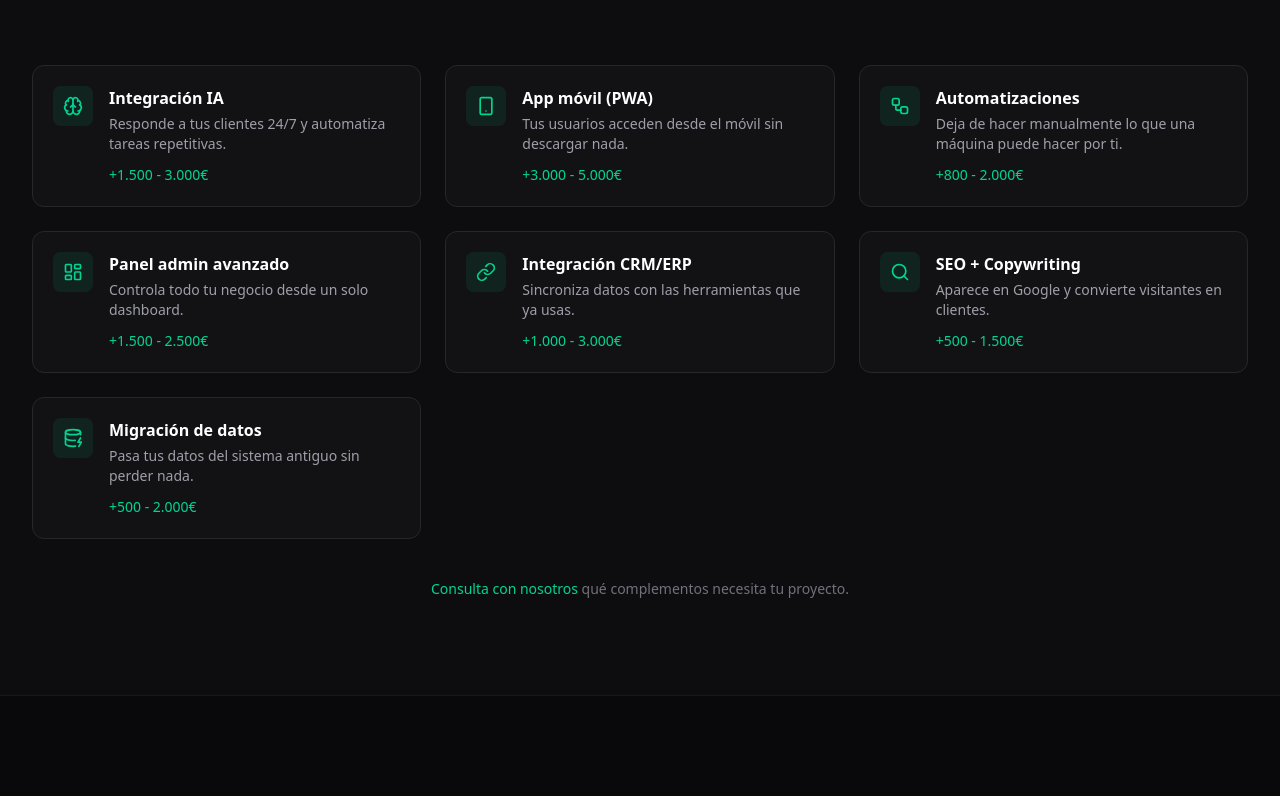
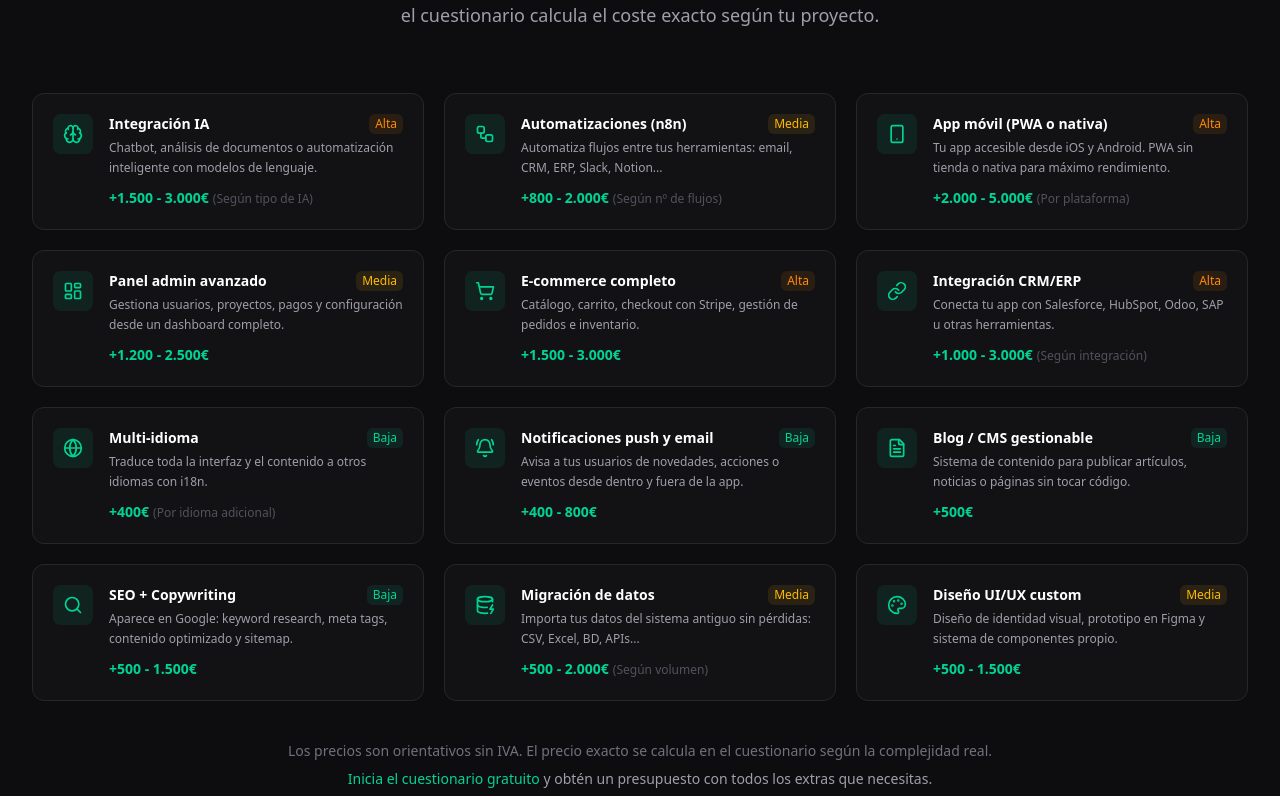
Before and after one commit to ignasi9494/servicios-productos-online-ignasi, a React (Vite) app: page / in a window 1280 px wide. Shown: the part 3941-4737 px from the top of the page. Built offline with nearby package versions, Linux system fonts and the light colour scheme; no server answers.

Commit message:
Agent: enhance extras/add-ons section with categories, complexity indicators, and detailed pricing (#501)
Co-Authored-By: Claude Sonnet 4.6 <noreply@anthropic.com>

```diff
--- a/src/components/AddOns.tsx
+++ b/src/components/AddOns.tsx
@@ -1,93 +1,187 @@
 import { motion } from 'motion/react';
-import { Brain, Smartphone, Workflow, LayoutDashboard, Link as LinkIcon, Search, DatabaseZap } from 'lucide-react';
+import {
+  Brain, Smartphone, Workflow, LayoutDashboard, Link as LinkIcon,
+  Search, DatabaseZap, Globe, ShoppingCart, BellRing, FileText, Palette,
+} from 'lucide-react';
 import { Link } from 'react-router-dom';
 
-const addons = [
+interface Addon {
+  name: string;
+  description: string;
+  price: string;
+  priceNote?: string;
+  icon: React.ElementType;
+  category: string;
+  complexity: 'Baja' | 'Media' | 'Alta';
+}
+
+const addons: Addon[] = [
   {
     name: 'Integración IA',
-    description: 'Responde a tus clientes 24/7 y automatiza tareas repetitivas.',
+    description: 'Chatbot, análisis de documentos o automatización inteligente con modelos de lenguaje.',
     price: '+1.500 - 3.000€',
+    priceNote: 'Según tipo de IA',
     icon: Brain,
+    category: 'IA y Automatización',
+    complexity: 'Alta',
   },
   {
-    name: 'App móvil (PWA)',
-    description: 'Tus usuarios acceden desde el móvil sin descargar nada.',
-    price: '+3.000 - 5.000€',
-    icon: Smartphone,
+    name: 'Automatizaciones (n8n)',
+    description: 'Automatiza flujos entre tus herramientas: email, CRM, ERP, Slack, Notion...',
+    price: '+800 - 2.000€',
+    priceNote: 'Según nº de flujos',
+    icon: Workflow,
+    category: 'IA y Automatización',
+    complexity: 'Media',
   },
   {
-    name: 'Automatizaciones',
-    description: 'Deja de hacer manualmente lo que una máquina puede hacer por ti.',
-    price: '+800 - 2.000€',
-    icon: Workflow,
+    name: 'App móvil (PWA o nativa)',
+    description: 'Tu app accesible desde iOS y Android. PWA sin tienda o nativa para máximo rendimiento.',
+    price: '+2.000 - 5.000€',
+    priceNote: 'Por plataforma',
+    icon: Smartphone,
+    category: 'Móvil',
+    complexity: 'Alta',
   },
   {
     name: 'Panel admin avanzado',
-    description: 'Controla todo tu negocio desde un solo dashboard.',
-    price: '+1.500 - 2.500€',
+    description: 'Gestiona usuarios, proyectos, pagos y configuración desde un dashboard completo.',
+    price: '+1.200 - 2.500€',
     icon: LayoutDashboard,
+    category: 'Gestión',
+    complexity: 'Media',
+  },
+  {
+    name: 'E-commerce completo',
+    description: 'Catálogo, carrito, checkout con Stripe, gestión de pedidos e inventario.',
+    price: '+1.500 - 3.000€',
+    icon: ShoppingCart,
+    category: 'Gestión',
+    complexity: 'Alta',
   },
   {
     name: 'Integración CRM/ERP',
-    description: 'Sincroniza datos con las herramientas que ya usas.',
+    description: 'Conecta tu app con Salesforce, HubSpot, Odoo, SAP u otras herramientas.',
     price: '+1.000 - 3.000€',
+    priceNote: 'Según integración',
     icon: LinkIcon,
+    category: 'Integraciones',
+    complexity: 'Alta',
+  },
+  {
+    name: 'Multi-idioma',
+    description: 'Traduce toda la interfaz y el contenido a otros idiomas con i18n.',
+    price: '+400€',
+    priceNote: 'Por idioma adicional',
+    icon: Globe,
+    category: 'Internacionalización',
+    complexity: 'Baja',
+  },
+  {
+    name: 'Notificaciones push y email',
+    description: 'Avisa a tus usuarios de novedades, acciones o eventos desde dentro y fuera de la app.',
+    price: '+400 - 800€',
+    icon: BellRing,
+    category: 'Comunicación',
+    complexity: 'Baja',
+  },
+  {
+    name: 'Blog / CMS gestionable',
+    description: 'Sistema de contenido para publicar artículos, noticias o páginas sin tocar código.',
+    price: '+500€',
+    icon: FileText,
+    category: 'Contenido',
+    complexity: 'Baja',
   },
   {
     name: 'SEO + Copywriting',
-    description: 'Aparece en Google y convierte visitantes en clientes.',
+    description: 'Aparece en Google: keyword research, meta tags, contenido optimizado y sitemap.',
     price: '+500 - 1.500€',
     icon: Search,
+    category: 'Marketing',
+    complexity: 'Baja',
   },
   {
     name: 'Migración de datos',
-    description: 'Pasa tus datos del sistema antiguo sin perder nada.',
+    description: 'Importa tus datos del sistema antiguo sin pérdidas: CSV, Excel, BD, APIs...',
     price: '+500 - 2.000€',
+    priceNote: 'Según volumen',
     icon: DatabaseZap,
+    category: 'Infraestructura',
+    complexity: 'Media',
+  },
+  {
+    name: 'Diseño UI/UX custom',
+    description: 'Diseño de identidad visual, prototipo en Figma y sistema de componentes propio.',
+    price: '+500 - 1.500€',
+    icon: Palette,
+    category: 'Diseño',
+    complexity: 'Media',
   },
 ];
+
+const COMPLEXITY_COLOR: Record<string, string> = {
+  Baja: 'text-emerald-400 bg-emerald-400/10',
+  Media: 'text-amber-400 bg-amber-400/10',
+  Alta: 'text-orange-400 bg-orange-400/10',
+};
 
 export function AddOns() {
   return (
     <section className="py-24 bg-zinc-900/30 border-y border-zinc-900">
       <div className="max-w-7xl mx-auto px-6 lg:px-8">
         <div className="text-center max-w-3xl mx-auto mb-16">
-          <h2 className="text-3xl md:text-4xl font-bold mb-4">Potencia tu proyecto con extras</h2>
+          <h2 className="text-3xl md:text-4xl font-bold mb-4">Extras y add-ons</h2>
           <p className="text-zinc-400 text-lg">
-            Añade funcionalidades extra a cualquier plan.
+            Añade funcionalidades extra a cualquier plan. Cada extra tiene un precio fijo orientativo — el cuestionario calcula el coste exacto según tu proyecto.
           </p>
         </div>
 
-        <div className="grid sm:grid-cols-2 lg:grid-cols-3 gap-6">
+        <div className="grid sm:grid-cols-2 lg:grid-cols-3 gap-5">
           {addons.map((addon, index) => (
             <motion.div
               key={addon.name}
               initial={{ opacity: 0, y: 20 }}
               whileInView={{ opacity: 1, y: 0 }}
               viewport={{ once: true }}
-              transition={{ duration: 0.4, delay: index * 0.05 }}
-              className="p-5 rounded-xl bg-zinc-900/50 border border-zinc-800 hover:border-zinc-700 transition-colors"
+              transition={{ duration: 0.4, delay: (index % 6) * 0.05 }}
+              className="p-5 rounded-xl bg-zinc-900/50 border border-zinc-800 hover:border-zinc-700 transition-colors group"
             >
               <div className="flex items-start gap-4">
-                <div className="w-10 h-10 rounded-lg bg-emerald-500/10 flex items-center justify-center shrink-0">
+                <div className="w-10 h-10 rounded-lg bg-emerald-500/10 flex items-center justify-center shrink-0 group-hover:bg-emerald-500/20 transition-colors">
                   <addon.icon className="w-5 h-5 text-emerald-400" />
                 </div>
-                <div className="flex-1">
-                  <h3 className="text-white font-semibold mb-1">{addon.name}</h3>
-                  <p className="text-zinc-400 text-sm mb-2">{addon.description}</p>
-                  <span className="text-emerald-400 text-sm font-medium">{addon.price}</span>
+                <div className="flex-1 min-w-0">
+                  <div className="flex items-start justify-between gap-2 mb-1">
+                    <h3 className="text-white font-semibold text-sm">{addon.name}</h3>
+                    <span className={`text-xs px-1.5 py-0.5 rounded-md font-medium shrink-0 ${COMPLEXITY_COLOR[addon.complexity]}`}>
+                      {addon.complexity}
+                    </span>
+                  </div>
+                  <p className="text-zinc-400 text-xs mb-2 leading-relaxed">{addon.description}</p>
+                  <div>
+                    <span className="text-emerald-400 text-sm font-semibold">{addon.price}</span>
+                    {addon.priceNote && (
+                      <span className="text-zinc-600 text-xs ml-1">({addon.priceNote})</span>
+                    )}
+                  </div>
                 </div>
               </div>
             </motion.div>
           ))}
         </div>
 
-        <p className="text-center text-zinc-500 text-sm mt-10">
-          <Link to="/cuestionario" className="text-emerald-400 hover:text-emerald-300 transition-colors">
-            Consulta con nosotros
-          </Link>{' '}
-          qué complementos necesita tu proyecto.
-        </p>
+        <div className="mt-10 text-center space-y-2">
+          <p className="text-zinc-500 text-sm">
+            Los precios son orientativos sin IVA. El precio exacto se calcula en el cuestionario según la complejidad real.
+          </p>
+          <p className="text-zinc-400 text-sm">
+            <Link to="/cuestionario" className="text-emerald-400 hover:text-emerald-300 transition-colors font-medium">
+              Inicia el cuestionario gratuito
+            </Link>{' '}
+            y obtén un presupuesto con todos los extras que necesitas.
+          </p>
+        </div>
       </div>
     </section>
   );
```
